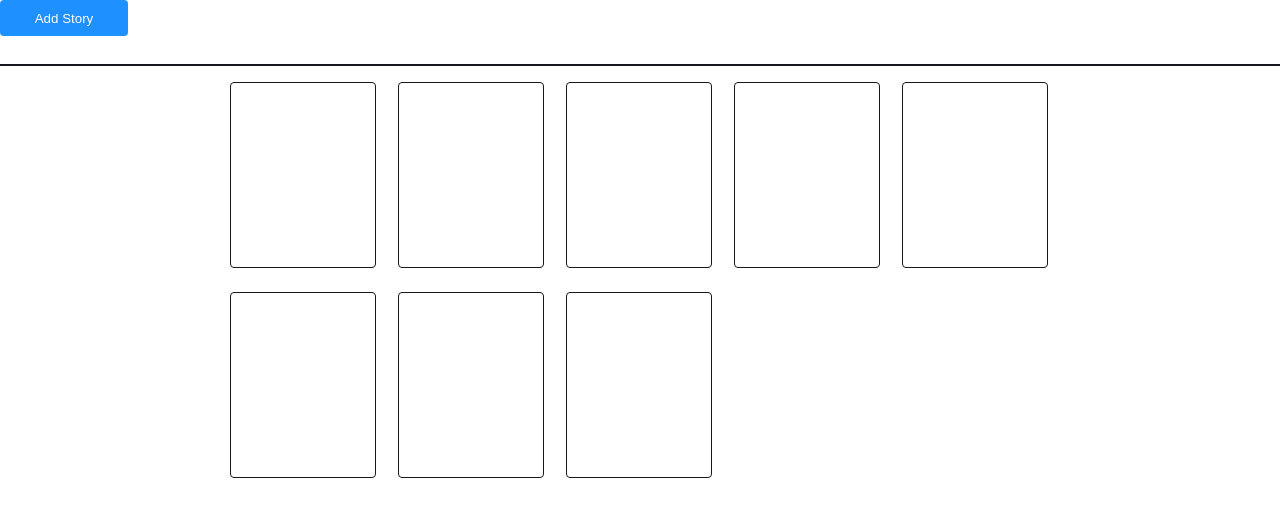
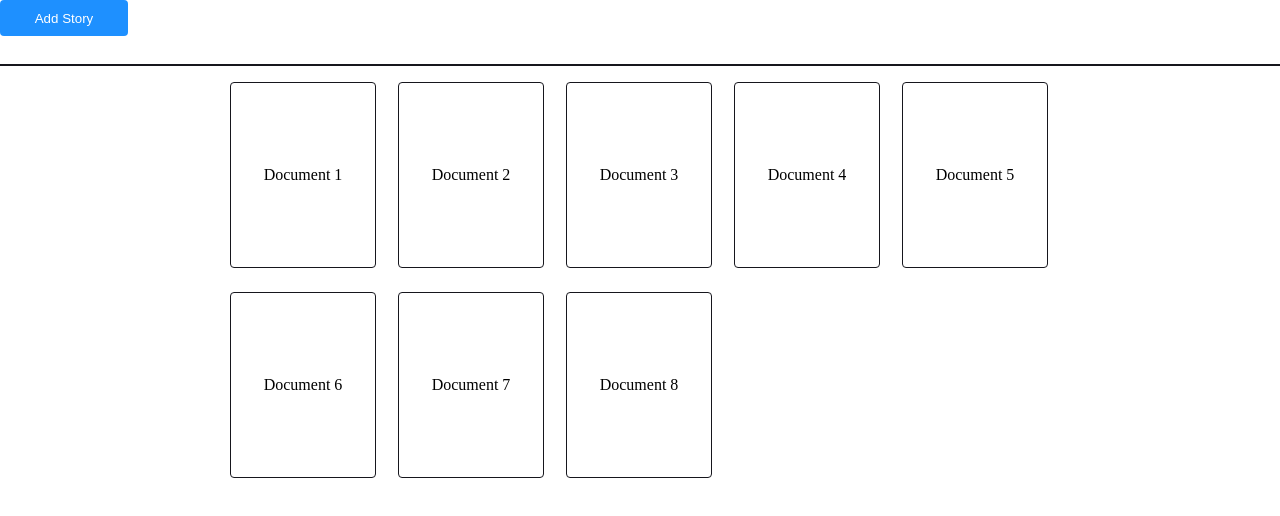
Before and after one commit to brettbroadhurst/script-generator, a React app: page / in a window 1280 px wide. Shown: the top 516 px of the page. Built offline with nearby package versions, Linux system fonts and the light colour scheme.

Commit message:
Refactored the mess

```diff
--- a/package.json
+++ b/package.json
@@ -13,6 +13,7 @@
     "@types/react": "^16.9.56",
     "@types/react-dom": "^16.9.9",
     "@types/react-router-dom": "^5.1.6",
+    "@types/uuid": "^8.3.0",
     "@typescript-eslint/eslint-plugin": "^4.7.0",
     "@typescript-eslint/parser": "^4.7.0",
     "@webpack-cli/serve": "^1.1.0",
--- a/src/components/Document/index.tsx
+++ b/src/components/Document/index.tsx
@@ -3,9 +3,9 @@
 // Written by Brett Broadhurst <brettbroadhurst@gmail.com>
 //
 
-import * as React from 'react';
-import styles from './styles.module.css';
-import { IDocument } from '../../types';
+import * as React from "react";
+import styles from "./styles.module.css";
+import { IDocument } from "../../types";
 
 type IProps = IDocument;
 
@@ -13,7 +13,9 @@ const Document: React.FC<IProps> = (props: IProps) => {
   const { title } = props;
 
   return (
-    <div className={styles.doc} />
+    <div className={styles.doc}>
+      <p>{title}</p>
+    </div>
   );
 };
 
--- a/src/components/Document/styles.module.css
+++ b/src/components/Document/styles.module.css
@@ -4,6 +4,9 @@
  */
 
 .doc {
+  display: flex;
+  align-items: center;
+  justify-content: center;
   border: 1px solid #16161d;
   border-radius: 4px;
   width: 100%;
--- /dev/null
+++ b/src/components/Header/index.tsx
@@ -0,0 +1,28 @@
+// Header/index.tsx - Header Component
+//
+// Written by Brett Broadhurst <brettbroadhurst@gmail.com>
+//
+
+import * as React from "react";
+import styles from "./styles.module.css";
+
+type IProps = {
+  handleAddDocument(e: any): void;
+};
+
+const Header: React.FC<IProps> = (props: IProps) => {
+  const { handleAddDocument } = props;
+  return (
+    <header className={styles.header}>
+      <button
+        className={styles.create}
+        type="button"
+        onClick={handleAddDocument}
+      >
+        Add Story
+      </button>
+    </header>
+  );
+};
+
+export default Header;
--- /dev/null
+++ b/src/components/index.tsx
@@ -0,0 +1,10 @@
+// components/index.tsx - Exports for components module
+//
+// Written by Brett Broadhurst <brettbroadhurst@gmail.com>
+//
+
+import DocumentList from "./DocumentList";
+import Document from "./Document";
+import Header from "./Header";
+
+export { DocumentList, Document, Header };
--- /dev/null
+++ b/src/containers/DocumentsView/index.tsx
@@ -0,0 +1,26 @@
+// DocumentsView/index.tsx - Documents View
+//
+// Written by Brett Broadhurst <brettbroadhurst@gmail.com>
+//
+
+import * as React from "react";
+import { IDocument } from "../../types";
+import { Header, DocumentList } from "../../components";
+
+type IProps = {
+  handleAddDocument(e: any): void;
+  documents: IDocument[];
+};
+
+const DocumentsView: React.FC<IProps> = (props: IProps) => {
+  const { documents, handleAddDocument } = props;
+
+  return (
+    <main>
+      <Header handleAddDocument={handleAddDocument} />
+      <DocumentList documents={documents} />
+    </main>
+  );
+};
+
+export default DocumentsView;
--- /dev/null
+++ b/src/containers/index.tsx
@@ -0,0 +1,8 @@
+// containers/index.tsx - Exports for containers module
+//
+// Written by Brett Broadhurst <brettbroadhurst@gmail.com>
+//
+
+import DocumentsView from "./DocumentsView";
+
+export { DocumentsView };
--- a/src/index.tsx
+++ b/src/index.tsx
@@ -2,59 +2,63 @@
 // Written by Brett Broadhurst <brettbroadhurst@gmail.com>
 //
 
-import * as React from 'react';
-import * as ReactDOM from 'react-dom';
-import { v4 as uuidv4 } from 'uuid';
-import styles from './styles.module.css';
-import { IDocument } from './types';
-import DocumentList from './containers/DocumentList';
-import './index.css';
-
-type IProps = {
-    handleAddDocument(e: any): void;
-};
-
-const Header: React.FC<IProps> = (props: IProps) => {
-  const { handleAddDocument } = props;
-  return (
-    <header className={styles.header}>
-      <button
-        className={styles.create}
-        type="button"
-        onClick={handleAddDocument}
-      >
-        Add Story
-      </button>
-    </header>
-  );
-};
+import * as React from "react";
+import * as ReactDOM from "react-dom";
+import { BrowserRouter, Switch, Route } from "react-router-dom";
+import { v4 as uuidv4 } from "uuid";
+import { IDocument } from "./types";
+import { DocumentsView } from "./containers";
+import "./index.css";
 
 const docs: IDocument[] = [
   {
-    id: uuidv4(), title: 'Document 1', createdOn: '', updatedOn: '',
+    id: uuidv4(),
+    title: "Document 1",
+    createdOn: "",
+    updatedOn: "",
   },
   {
-    id: uuidv4(), title: 'Document 2', createdOn: '', updatedOn: '',
+    id: uuidv4(),
+    title: "Document 2",
+    createdOn: "",
+    updatedOn: "",
   },
   {
-    id: uuidv4(), title: 'Document 3', createdOn: '', updatedOn: '',
+    id: uuidv4(),
+    title: "Document 3",
+    createdOn: "",
+    updatedOn: "",
   },
   {
-    id: uuidv4(), title: 'Document 4', createdOn: '', updatedOn: '',
+    id: uuidv4(),
+    title: "Document 4",
+    createdOn: "",
+    updatedOn: "",
   },
   {
-    id: uuidv4(), title: 'Document 5', createdOn: '', updatedOn: '',
+    id: uuidv4(),
+    title: "Document 5",
+    createdOn: "",
+    updatedOn: "",
   },
   {
-    id: uuidv4(), title: 'Document 6', createdOn: '', updatedOn: '',
+    id: uuidv4(),
+    title: "Document 6",
+    createdOn: "",
+    updatedOn: "",
   },
   {
-    id: uuidv4(), title: 'Document 7', createdOn: '', updatedOn: '',
+    id: uuidv4(),
+    title: "Document 7",
+    createdOn: "",
+    updatedOn: "",
   },
   {
-    id: uuidv4(), title: 'Document 8', createdOn: '', updatedOn: '',
+    id: uuidv4(),
+    title: "Document 8",
+    createdOn: "",
+    updatedOn: "",
   },
-
 ];
 
 const App: React.FC = () => {
@@ -63,19 +67,33 @@ const App: React.FC = () => {
   function handleAddDocument(e: any) {
     e.preventDefault();
 
-    setDocuments((prev: IDocument[]) => [...prev, {
-      id: uuidv4(), title: 'New Document', createdOn: new Date().toDateString(), updatedOn: new Date().toDateString(),
-    }]);
+    setDocuments((prev: IDocument[]) => [
+      ...prev,
+      {
+        id: uuidv4(),
+        title: "New Document",
+        createdOn: new Date().toDateString(),
+        updatedOn: new Date().toDateString(),
+      },
+    ]);
   }
 
   return (
-    <div>
-      <Header handleAddDocument={handleAddDocument} />
-      <main>
-        <DocumentList documents={documents} />
-      </main>
-    </div>
+    <BrowserRouter>
+      <Switch>
+        <Route
+          exact
+          path="/"
+          render={() => (
+            <DocumentsView
+              documents={documents}
+              handleAddDocument={handleAddDocument}
+            />
+          )}
+        />
+      </Switch>
+    </BrowserRouter>
   );
 };
 
-ReactDOM.render(<App />, document.getElementById('root'));
+ReactDOM.render(<App />, document.getElementById("root"));
```
Also changed, not shown: src/components/DocumentList/index.tsx (renamed from src/containers/DocumentList/index.tsx, +7 -7 lines), src/custom.d.ts (added, +27 -0 lines), src/components/DocumentList/styles.module.css (renamed from src/containers/DocumentList/styles.module.css), src/components/Header/styles.module.css (renamed from src/styles.module.css), 1 other file (tests, documents, lock files or other folders).
